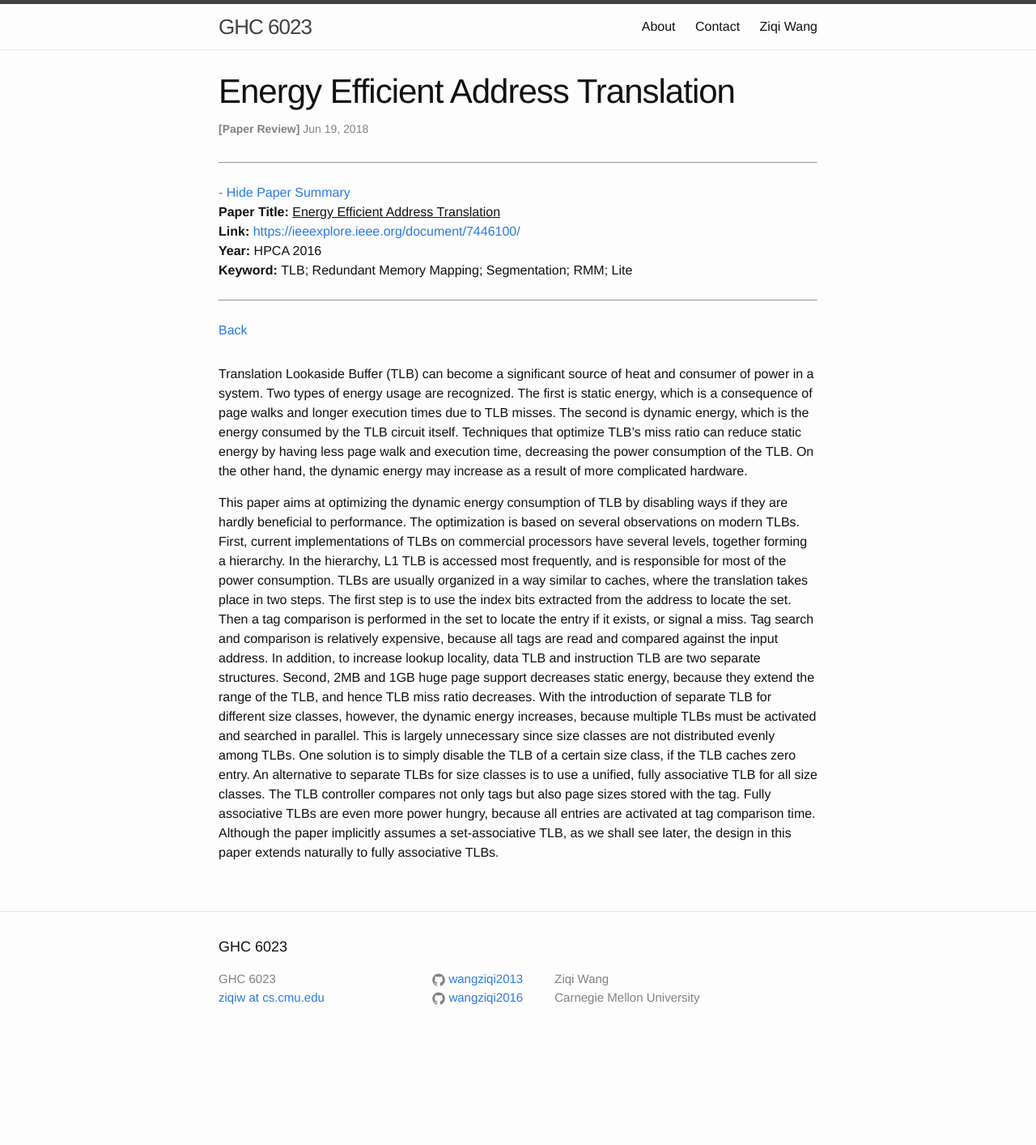
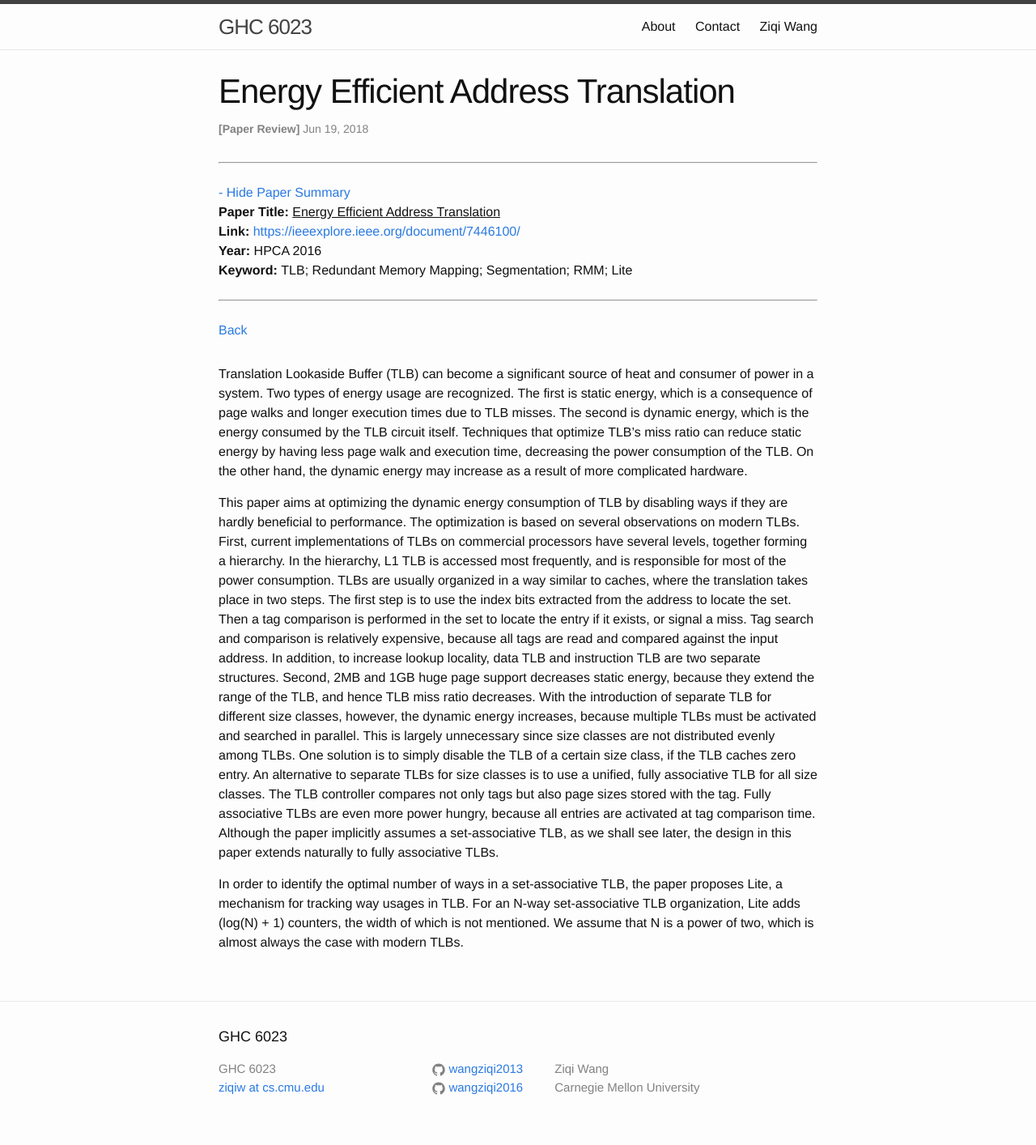
Before and after one commit to wangziqi2013/wangziqi2013.github.io, a Jekyll site: the page built from _posts/2018-06-19-Energy-Efficient-Address-Translation.markdown, in a window 1280 px wide. Shown: the whole page at 81% size. Built offline with Jekyll 4.4.1, drawn with Linux system fonts in a browser that asks for light colours; before the commit the page ends 1303 px from its top, so only the background shows below that.

Commit message:
Working on Lite

```diff
--- a/_posts/2018-06-19-Energy-Efficient-Address-Translation.markdown
+++ b/_posts/2018-06-19-Energy-Efficient-Address-Translation.markdown
@@ -36,4 +36,10 @@ evenly among TLBs. One solution is to simply disable the TLB of a certain size c
 An alternative to separate TLBs for size classes is to use a unified, fully associative TLB for all size classes.
 The TLB controller compares not only tags but also page sizes stored with the tag. Fully associative TLBs are
 even more power hungry, because all entries are activated at tag comparison time. Although the paper implicitly
-assumes a set-associative TLB, as we shall see later, the design in this paper extends naturally to fully associative TLBs.
+assumes a set-associative TLB, as we shall see later, the design in this paper extends naturally to fully associative
+TLBs.
+
+In order to identify the optimal number of ways in a set-associative TLB, the paper proposes Lite, a mechanism
+for tracking way usages in TLB. For an N-way set-associative TLB organization, Lite adds (log(N) + 1) counters,
+the width of which is not mentioned. We assume that N is a power of two, which is almost always the case with
+modern TLBs.
```
